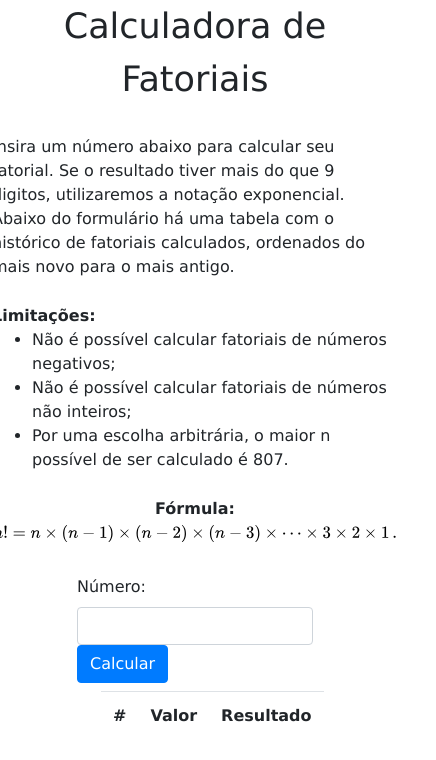
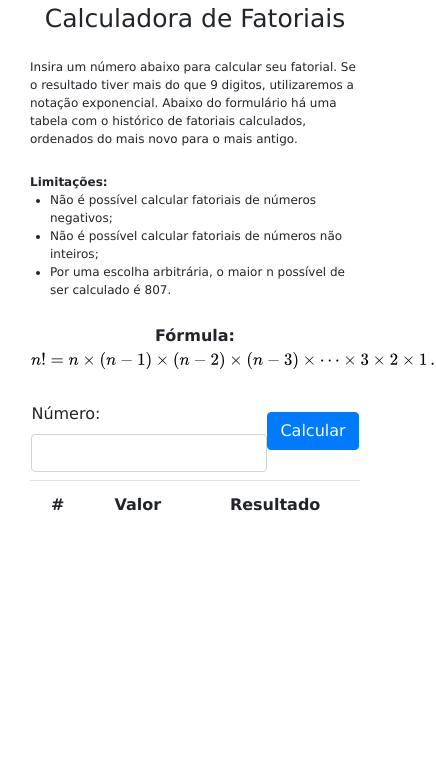
Before and after one commit to GiovanniBSonaglio/calculadora-fatoriais, a React (Create React App) app in the folder src/main/frontend/: page / in a window 390 px wide. Shown: the top 760 px of the page, 436 px wide, since content can reach past the window. Built offline with nearby package versions, Linux system fonts and the light colour scheme; no server answers.

Commit message:
Pequenas correções de front

```diff
--- a/src/main/frontend/src/App.css
+++ b/src/main/frontend/src/App.css
@@ -6,6 +6,7 @@ body {
     font-family: Verdana, Geneva, Tahoma, sans-serif;
 }
 
+/*** General ***/
 .title {
     font-size: 35px;
     margin-bottom: 30px;
@@ -18,6 +19,10 @@ body {
 
 .limitacoes {
     font-weight: 700;
+}
+
+.limitacoes ul {
+    padding-left: 20px;
 }
 
 .limitacoes li {
@@ -42,3 +47,19 @@ body {
 #form-fatorial input {
     margin-right: 10px;
 }
+
+/*** Mobile ***/
+@media screen and (max-width: 576px) {
+    .title {
+        font-size: 25px;
+        margin-bottom: 20px;
+    }
+
+    .text {
+        font-size: 12px;
+    }
+
+    #form-fatorial .btn {
+        margin-bottom: 20px;
+    }
+}
--- a/src/main/frontend/src/App.js
+++ b/src/main/frontend/src/App.js
@@ -14,7 +14,7 @@ function App() {
         valor: inputFatorialState.valor,
     })
     .then(res => {
-      setInputFatorialState(res.data);
+      //setInputFatorialState(res.data);
     });
   };
 
@@ -30,14 +30,14 @@ function App() {
 
   return (
     <div className="App">
-      <div class="container expand-container">
-        <div class="col-12 col-sm-10 col-8 d-flex justify-content-center">
-          <div class="row justify-content-center">
-            <div class="col-12">
-              <div class="title text-center"> Calculadora de Fatoriais </div>
-              <div class="text">
+      <div className="container">
+        <div className="col-12 col-sm-10 col-8">
+          <div className="row justify-content-center">
+            <div className="col-12">
+              <div className="title text-center"> Calculadora de Fatoriais </div>
+              <div className="text">
                 Insira um número abaixo para calcular seu fatorial. Se o resultado tiver mais do que 9 digitos, utilizaremos a notação exponencial. Abaixo do formulário há uma tabela com o histórico de fatoriais calculados, ordenados do mais novo para o mais antigo.
-                <div class="limitacoes">
+                <div className="limitacoes">
                   Limitações:
                   <ul>
                     <li> Não é possível calcular fatoriais de números negativos; </li>
@@ -47,20 +47,20 @@ function App() {
                 </div>
               </div>
             </div>
-            <div class="col-12">
-              <div class="formula">
+            <div className="col-12">
+              <div className="formula">
                 Fórmula: <br></br>
-                <img src="/images/formula.svg"></img>
+                <img src="/images/formula.svg" alt="Fórmula para cálculo de um fatorial" title="Fórmula para cálculo de um fatorial"></img>
               </div>
             </div>
-            <div class="col-12">
+            <div className="col-12">
               <FormFatorial
                 handleFormSubmit={handleFormSubmit}
                 handleInputChange={handleInputChange}
                 numero={inputFatorialState.valor}
                 />
             </div>
-            <div class="col-6 text-center">
+            <div className="col-12 col-md-6 text-center">
               <TableFatoriais items={inputFatorialState} />
             </div>
           </div>
--- a/src/main/frontend/src/components/FormFatorial.js
+++ b/src/main/frontend/src/components/FormFatorial.js
@@ -2,20 +2,20 @@ import React from 'react';
 
 const FormFatorial = (props) => {
   return (
-    <div id="form-fatorial" class="form-inline justify-content-center">
-      <form onSubmit={props.handleFormSubmit}>
-        <div class="form-group mb-2">
+    <div id="form-fatorial">
+      <form onSubmit={props.handleFormSubmit} className="form-inline justify-content-center">
+        <div className="form-group mb-2">
           <label htmlFor="valor">Número: </label>
           <input
             id="valor"
             value={props.valor}
             type="text"
             name="valor"
-            class="form-control"
+            className="form-control"
             onChange={props.handleInputChange}
           />
-          <button type="submit" class="btn btn-primary"> Calcular </button>
         </div>
+        <button type="submit" className="btn btn-primary"> Calcular </button>
       </form>
     </div>
   );
--- a/src/main/frontend/src/components/HistoricoFatoriais.js
+++ b/src/main/frontend/src/components/HistoricoFatoriais.js
@@ -18,7 +18,7 @@ const HistoricoFatoriais = () => {
   return fatoriaisState.slice(0).reverse().map((fatorialState, index) => {
     return (
       <tr key={index}>
-        <td scope="row">{index+1}</td>
+        <td>{index+1}</td>
         <td>{fatorialState.valor}</td>
         <td>{fatorialState.resultado}</td>
       </tr>
--- a/src/main/frontend/src/components/TableFatoriais.js
+++ b/src/main/frontend/src/components/TableFatoriais.js
@@ -3,7 +3,7 @@ import HistoricoFatoriais from './HistoricoFatoriais';
 
 const TableFatoriais = () => {
     return(
-        <table class="table">
+        <table className="table">
             <tbody>
                 <tr>
                     <th scope="col">#</th>
```
Also changed, not shown: 1 other file (tests, documents, lock files or other folders).
